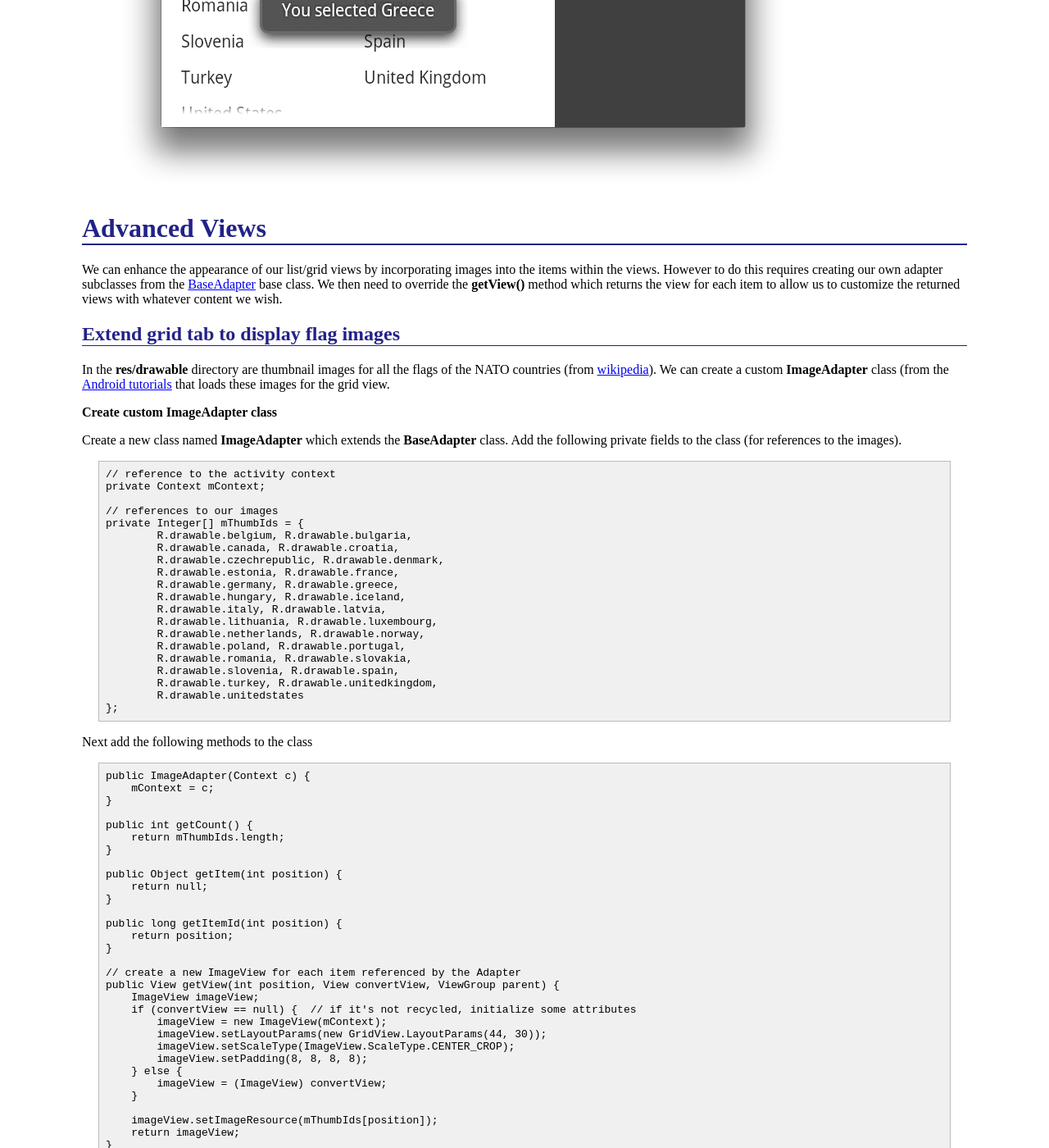
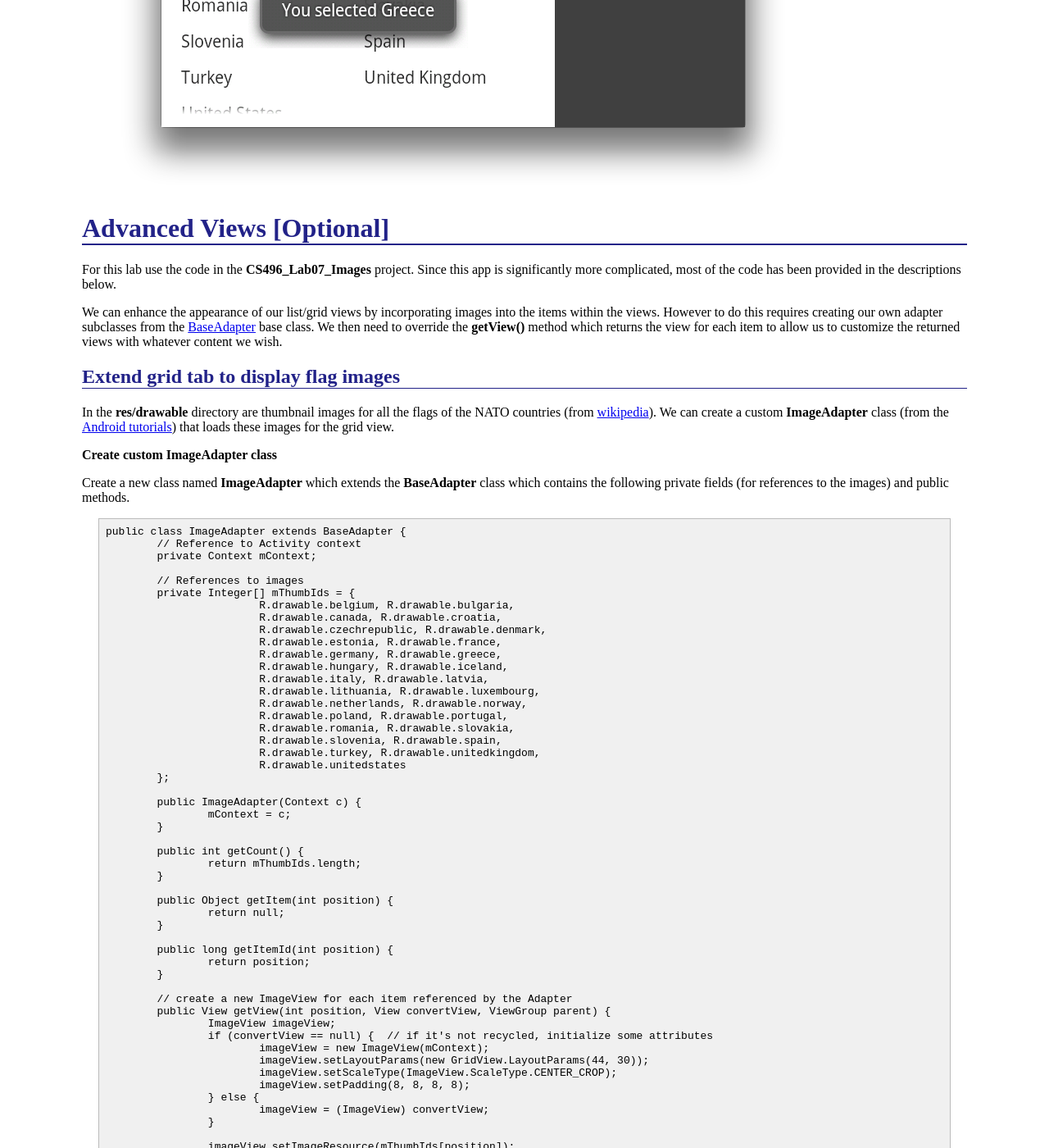
Before and after one commit to ycpcs/cs496-spring2014, a Jekyll site: the page built from labs/lab07.md, in a window 1280 px wide and 1400 px high, scrolled down 3638 px. Shown: the whole window at 82% size. Built offline with Jekyll 4.4.1, drawn with Linux system fonts in a browser that asks for light colours; Markdown is read by kramdown in place of the engine named in the settings; some of the changed text lies outside the part shown.

Commit message:
finish lab7
complete lab7 description, add images, and create zip files

```diff
--- a/labs/lab07.md
+++ b/labs/lab07.md
@@ -57,78 +57,80 @@ The grid tab should appear as
 
 > ![image](images/lab07/gridview.png)
 
-Advanced Views
-==============
+Advanced Views [Optional]
+=========================
+
+For this lab use the code in the **CS496\_Lab07\_Images** project. Since this app is significantly more complicated, most of the code has been provided in the descriptions below.
 
 We can enhance the appearance of our list/grid views by incorporating images into the items within the views. However to do this requires creating our own adapter subclasses from the [BaseAdapter](http://developer.android.com/reference/android/widget/BaseAdapter.html) base class. We then need to override the **getView()** method which returns the view for each item to allow us to customize the returned views with whatever content we wish.
 
 Extend grid tab to display flag images
 --------------------------------------
 
-In the **res/drawable** directory are thumbnail images for all the flags of the NATO countries (from [wikipedia](http://en.wikipedia.org/wiki/Member_states_of_NATO)). We can create a custom **ImageAdapter** class (from the [Android tutorials](http://developer.android.com/resources/tutorials/views/hello-gridview.html) that loads these images for the grid view.
+In the **res/drawable** directory are thumbnail images for all the flags of the NATO countries (from [wikipedia](http://en.wikipedia.org/wiki/Member_states_of_NATO)). We can create a custom **ImageAdapter** class (from the [Android tutorials](http://developer.android.com/resources/tutorials/views/hello-gridview.html)) that loads these images for the grid view.
 
 **Create custom ImageAdapter class**
 
-Create a new class named **ImageAdapter** which extends the **BaseAdapter** class. Add the following private fields to the class (for references to the images).
+Create a new class named **ImageAdapter** which extends the **BaseAdapter** class which contains the following private fields (for references to the images) and public methods.
 
-    // reference to the activity context
-    private Context mContext;
+	public class ImageAdapter extends BaseAdapter {
+		// Reference to Activity context
+		private Context mContext;
 
-    // references to our images
-    private Integer[] mThumbIds = {
-            R.drawable.belgium, R.drawable.bulgaria,
-            R.drawable.canada, R.drawable.croatia,
-            R.drawable.czechrepublic, R.drawable.denmark,
-            R.drawable.estonia, R.drawable.france,
-            R.drawable.germany, R.drawable.greece,
-            R.drawable.hungary, R.drawable.iceland,
-            R.drawable.italy, R.drawable.latvia,
-            R.drawable.lithuania, R.drawable.luxembourg,
-            R.drawable.netherlands, R.drawable.norway,
-            R.drawable.poland, R.drawable.portugal,
-            R.drawable.romania, R.drawable.slovakia,
-            R.drawable.slovenia, R.drawable.spain,
-            R.drawable.turkey, R.drawable.unitedkingdom,
-            R.drawable.unitedstates
-    };
+		// References to images
+		private Integer[] mThumbIds = {
+				R.drawable.belgium, R.drawable.bulgaria,
+				R.drawable.canada, R.drawable.croatia,
+				R.drawable.czechrepublic, R.drawable.denmark,
+				R.drawable.estonia, R.drawable.france,
+				R.drawable.germany, R.drawable.greece,
+				R.drawable.hungary, R.drawable.iceland,
+				R.drawable.italy, R.drawable.latvia,
+				R.drawable.lithuania, R.drawable.luxembourg,
+				R.drawable.netherlands, R.drawable.norway,
+				R.drawable.poland, R.drawable.portugal,
+				R.drawable.romania, R.drawable.slovakia,
+				R.drawable.slovenia, R.drawable.spain,
+				R.drawable.turkey, R.drawable.unitedkingdom,
+				R.drawable.unitedstates
+		};
 
-Next add the following methods to the class
+		public ImageAdapter(Context c) {
+			mContext = c;
+		}
 
-    public ImageAdapter(Context c) {
-        mContext = c;
-    }
+		public int getCount() {
+			return mThumbIds.length;
+		}
 
-    public int getCount() {
-        return mThumbIds.length;
-    }
+		public Object getItem(int position) {
+			return null;
+		}
 
-    public Object getItem(int position) {
-        return null;
-    }
+		public long getItemId(int position) {
+			return position;
+		}
 
-    public long getItemId(int position) {
-        return position;
-    }
+		// create a new ImageView for each item referenced by the Adapter
+		public View getView(int position, View convertView, ViewGroup parent) {
+			ImageView imageView;
+			if (convertView == null) {  // if it's not recycled, initialize some attributes
+				imageView = new ImageView(mContext);
+				imageView.setLayoutParams(new GridView.LayoutParams(44, 30));
+				imageView.setScaleType(ImageView.ScaleType.CENTER_CROP);
+				imageView.setPadding(8, 8, 8, 8);
+			} else {
+				imageView = (ImageView) convertView;
+			}
 
-    // create a new ImageView for each item referenced by the Adapter
-    public View getView(int position, View convertView, ViewGroup parent) {
-        ImageView imageView;
-        if (convertView == null) {  // if it's not recycled, initialize some attributes
-            imageView = new ImageView(mContext);
-            imageView.setLayoutParams(new GridView.LayoutParams(44, 30));
-            imageView.setScaleType(ImageView.ScaleType.CENTER_CROP);
-            imageView.setPadding(8, 8, 8, 8);
-        } else {
-            imageView = (ImageView) convertView;
-        }
-
-        imageView.setImageResource(mThumbIds[position]);
-        return imageView;
-    }
+			imageView.setImageResource(mThumbIds[position]);
+			return imageView;
+		}
+	}
 
 The important method is **getView()** which takes as a parameter the **position** of the particular cell which we can use to access the corresponding image from the resources. We then use the image resource to create an **ImageView** which is displayed in the grid cell.
 
-Finally in the **GridTabActivity** class, rather than using the **string-array** adapter, simply use an instance of the ImageAdapter by
+In the **GridTabActivity** class, rather than using the **string-array** adapter, use an instance of the ImageAdapter by
 
     gv.setAdapter(new ImageAdapter(this));
 
@@ -163,14 +165,14 @@ Create a file named **list.xml** in the **res/layout** directory which will cont
         android:id="@+id/title"
         android:layout_height="wrap_content"
         android:textStyle="bold"
-        android:textColor="#ffffff"
+        android:textColor="#000000"
         android:textSize="16sp" />
 
     </LinearLayout>
 
-**Add local fields**
+**ListTabActivity**
 
-Now in the **ListTabActivity** class we will add the following fields
+The **ListTabActivity** class now contains the following private fields
 
     private LayoutInflater mInflater;
     private Vector<RowData> data;
@@ -194,31 +196,11 @@ Now in the **ListTabActivity** class we will add the following fields
             R.drawable.unitedstates
     };
 
-    // references to our images
-    static final String[] title = {
-            "Belgium", "Bulgaria",
-            "Canada", "Croatia",
-            "Czech Republic", "Denmark",
-            "Estonia", "France",
-            "Germany", "Greece",
-            "Hungary", "Iceland",
-            "Italy", "Latvia",
-            "Lithuania", "Luxembourg",
-            "Netherlands", "Norway",
-            "Poland", "Portugal",
-            "Romania", "Slovakia",
-            "Slovenia", "Spain",
-            "Turkey", "United Kingdom",
-            "United States"
-    };
-
-which creates a local **LayoutInflater** object which will be used to parse out the XML layout file, a *Vector* of *RowData* objects for the entire list which will be used to initialize the custom adapter, a **RowData** object (to be defined later) which will create each individual row, and two local arrays containing the image references with corresponding text strings.
-
-**Add local helper classes**
+which creates a local **LayoutInflater** object which will be used to parse out the XML layout file, a *Vector* of *RowData* objects for the entire list which will be used to initialize the custom adapter, a **RowData** object (to be defined later) which will create each individual row, and a local arrays containing the image references.
 
 **RowData**
 
-Next add a local private class named **RowData** as
+Add a local private class inside **ListTabActivity** named **RowData** as
 
     private class RowData {
         protected int mId;
@@ -313,32 +295,27 @@ which basically just contains getter methods for the various layout objects stor
 
 **Instantiate the adapter for the list**
 
-Finally, in the **onCreate()** method for the activity we can instantiate a **CustomAdapter** and use it to populate the list as
+Using these helper classes, in the **onCreate()** method for the activity we can instantiate a **CustomAdapter** and use it to populate the list as
 
-    public void onCreate(Bundle savedInstanceState) {
-        super.onCreate(savedInstanceState);
-        setContentView(R.layout.imagelist_layout);
+	mInflater = (LayoutInflater) getSystemService(Activity.LAYOUT_INFLATER_SERVICE);
+	data = new Vector<RowData>();
+	for(int i=0;i<title.length;i++){
 
-        mInflater = (LayoutInflater) getSystemService(Activity.LAYOUT_INFLATER_SERVICE);
-        data = new Vector<RowData>();
-        for(int i=0;i<title.length;i++){
-
-            try {
-                rd = new RowData(i,title[i]);
-            } catch (ParseException e) {
-                    e.printStackTrace();
-            }
-            data.add(rd);
-        }
-        CustomAdapter adapter = new CustomAdapter(this, R.layout.list,
-                                                 R.id.title, data);
-        setListAdapter(adapter);
-        getListView().setTextFilterEnabled(true);
-    }
+		try {
+			rd = new RowData(i,title[i]);
+		} catch (ParseException e) {
+				e.printStackTrace();
+		}
+		data.add(rd);
+	}
+	CustomAdapter adapter = new CustomAdapter(this, R.layout.list,
+											 R.id.title, data);
+	setListAdapter(adapter);
+	getListView().setTextFilterEnabled(true);
 
 where we obtain the **LayoutInflater** object for the activity, generate new rows for each of the items in the local arrays, create the adapter using the vector of row data, and finally use the adapter for the list.
 
-An item click callback can also be added to perform some behavior based on a selected item from the list.
+An item click callback has been provided to display a Toast message when a row is selected.
 
 The list view should look similar to
 
```
Also changed, not shown: other parts of labs/lab07.md (+5 -5 lines), labs/images/lab07/imagegrid.png (added), labs/images/lab07/imagelist.png (added), 4 other files.
